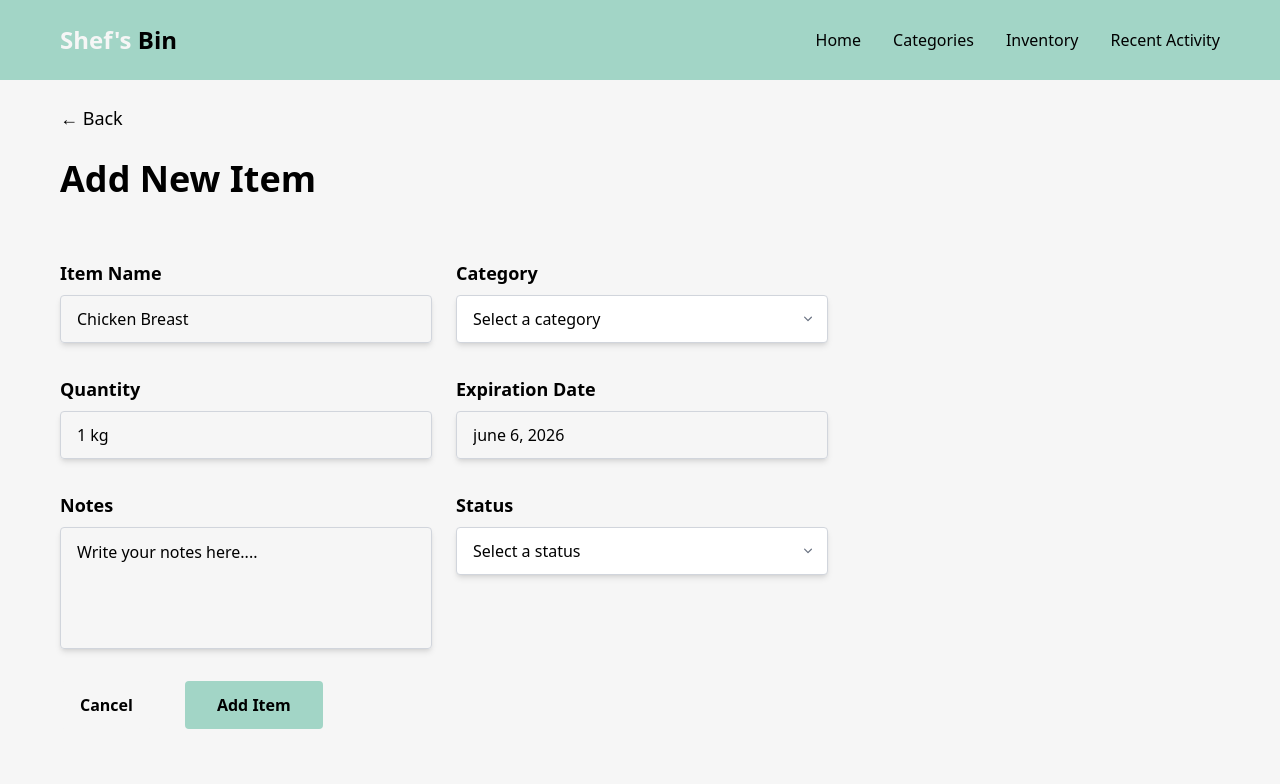
After one commit to gjyannDev/shef-bin, a Node server app: page /items/add in a window 1280 px wide. The commit adds this page. Shown: the top 784 px of the page. Run offline with Node 20, Linux system fonts and the light colour scheme.

Commit message:
chore: created item form to add new items

```diff
--- a/src/index.ts
+++ b/src/index.ts
@@ -4,6 +4,7 @@ import path, { dirname } from "path";
 import { fileURLToPath } from "url";
 
 import category_router from "./routers/category/category.router.js";
+import items_router from "./routers/items/items.router.js";
 
 dotenv.config();
 
@@ -27,6 +28,7 @@ app.get("/", (req, res) => {
 });
 
 app.use("/", category_router)
+app.use("/", items_router)
 
 app.listen(PORT, () => {
   console.log(`Serving running on http://localhost:${PORT}`);
--- a/src/routers/category/category.router.ts
+++ b/src/routers/category/category.router.ts
@@ -3,6 +3,6 @@ import { getCategoryAddForm } from "../../controllers/category/category.controll
 
 const category_router = Router();
 
-category_router.get("/categories", getCategoryAddForm);
+category_router.get("/categories/add", getCategoryAddForm);
 
 export default category_router;
--- a/src/styles/output.css
+++ b/src/styles/output.css
@@ -12,11 +12,15 @@
       "Segoe UI Emoji", "Segoe UI Symbol", "Noto Color Emoji";
     --font-mono: ui-monospace, SFMono-Regular, Menlo, Monaco, Consolas, "Liberation Mono",
       "Courier New", monospace;
+    --color-red-500: oklch(63.7% 0.237 25.331);
     --color-gray-300: oklch(87.2% 0.01 258.338);
+    --color-gray-500: oklch(55.1% 0.027 264.364);
     --color-gray-700: oklch(37.3% 0.034 259.733);
+    --color-white: #fff;
     --spacing: 0.25rem;
     --container-sm: 24rem;
     --container-lg: 32rem;
+    --container-3xl: 48rem;
     --text-lg: 1.125rem;
     --text-lg--line-height: calc(1.75 / 1.125);
     --text-2xl: 1.5rem;
@@ -179,8 +183,20 @@
   }
 }
 @layer utilities {
+  .pointer-events-none {
+    pointer-events: none;
+  }
+  .absolute {
+    position: absolute;
+  }
   .relative {
     position: relative;
+  }
+  .inset-y-0 {
+    inset-block: calc(var(--spacing) * 0);
+  }
+  .right-3 {
+    right: calc(var(--spacing) * 3);
   }
   .container {
     width: 100%;
@@ -227,11 +243,17 @@
   .table {
     display: table;
   }
+  .h-4 {
+    height: calc(var(--spacing) * 4);
+  }
   .h-12 {
     height: calc(var(--spacing) * 12);
   }
   .h-16 {
     height: calc(var(--spacing) * 16);
+  }
+  .w-4 {
+    width: calc(var(--spacing) * 4);
   }
   .w-16 {
     width: calc(var(--spacing) * 16);
@@ -242,8 +264,20 @@
   .w-full {
     width: 100%;
   }
+  .max-w-3xl {
+    max-width: var(--container-3xl);
+  }
   .max-w-lg {
     max-width: var(--container-lg);
+  }
+  .flex-1 {
+    flex: 1;
+  }
+  .flex-2 {
+    flex: 2;
+  }
+  .flex-3 {
+    flex: 3;
   }
   .border-collapse {
     border-collapse: collapse;
@@ -260,11 +294,20 @@
   .resize-none {
     resize: none;
   }
+  .appearance-none {
+    appearance: none;
+  }
   .flex-col {
     flex-direction: column;
   }
   .items-center {
     align-items: center;
+  }
+  .items-start {
+    align-items: flex-start;
+  }
+  .justify-around {
+    justify-content: space-around;
   }
   .justify-between {
     justify-content: space-between;
@@ -306,11 +349,17 @@
   .border-gray-300 {
     border-color: var(--color-gray-300);
   }
+  .border-red-500 {
+    border-color: var(--color-red-500);
+  }
   .bg-\[var\(--base-white\)\] {
     background-color: var(--base-white);
   }
   .bg-\[var\(--primary-clr\)\] {
     background-color: var(--primary-clr);
+  }
+  .bg-white {
+    background-color: var(--color-white);
   }
   .px-4 {
     padding-inline: calc(var(--spacing) * 4);
@@ -318,8 +367,17 @@
   .px-5 {
     padding-inline: calc(var(--spacing) * 5);
   }
+  .px-7 {
+    padding-inline: calc(var(--spacing) * 7);
+  }
+  .px-8 {
+    padding-inline: calc(var(--spacing) * 8);
+  }
   .px-15 {
     padding-inline: calc(var(--spacing) * 15);
+  }
+  .py-2 {
+    padding-block: calc(var(--spacing) * 2);
   }
   .py-3 {
     padding-block: calc(var(--spacing) * 3);
@@ -332,6 +390,9 @@
   }
   .py-16 {
     padding-block: calc(var(--spacing) * 16);
+  }
+  .pr-10 {
+    padding-right: calc(var(--spacing) * 10);
   }
   .text-2xl {
     font-size: var(--text-2xl);
@@ -370,6 +431,9 @@
   }
   .text-\[var\(--base-white\)\] {
     color: var(--base-white);
+  }
+  .text-gray-500 {
+    color: var(--color-gray-500);
   }
   .underline {
     text-decoration-line: underline;
@@ -412,6 +476,11 @@
   .lg\:max-w-sm {
     @media (width >= 64rem) {
       max-width: var(--container-sm);
+    }
+  }
+  .lg\:flex-row {
+    @media (width >= 64rem) {
+      flex-direction: row;
     }
   }
   .lg\:gap-6 {
--- /dev/null
+++ b/src/views/forms/addItems.ejs
@@ -0,0 +1,161 @@
+<!DOCTYPE html>
+<html lang="en">
+  <head>
+    <meta charset="UTF-8" />
+    <meta name="viewport" content="width=device-width, initial-scale=1.0" />
+    <title>Add Items</title>
+    <link rel="stylesheet" href="/output.css" />
+  </head>
+  <body class="bg-[var(--base-white)] text-[var(--base-black)]">
+    <%- include('../partials/header') %>
+
+    <main class="container flex flex-col mx-auto px-15 mt-6">
+      <div class="flex flex-col gap-6">
+        <a href="/" class="w-fit text-lg hover:underline">← Back</a>
+        <h1 class="font-extrabold text-4xl max-w-lg leading-[1.3]">
+          Add New Item
+        </h1>
+      </div>
+      <form method="POST" action="/new" class="flex flex-col gap-8 py-14">
+        <div class="w-full max-w-3xl flex flex-col lg:flex-row gap-6">
+          <div class="flex flex-col gap-2 flex-1">
+            <label for="itemName" class="font-bold text-lg">Item Name</label>
+            <input
+              id="itemName"
+              type="text"
+              name="name"
+              placeholder="Chicken Breast"
+              class="h-12 rounded-sm shadow-md px-4 border border-gray-300 placeholder:text-[var(--base-black)] focus:ring-2"
+              required
+            />
+          </div>
+
+          <div class="flex flex-col gap-2 flex-1">
+            <label for="category" class="font-bold text-lg">Category</label>
+            <div class="relative">
+              <select
+                id="category"
+                name="category"
+                class="h-12 w-full appearance-none rounded-sm shadow-md border border-gray-300 px-4 pr-10 focus:ring-2 bg-white text-[var(--base-black)]"
+                required
+              >
+                <option value="" disabled selected>Select a category</option>
+                <option value="meat">Meat</option>
+                <option value="vegetable">Vegetable</option>
+                <option value="dairy">Dairy</option>
+                <option value="beverage">Beverage</option>
+                <option value="snack">Snack</option>
+              </select>
+
+              <!-- Chevron icon -->
+              <div
+                class="pointer-events-none absolute inset-y-0 right-3 flex items-center"
+              >
+                <svg
+                  class="w-4 h-4 text-gray-500"
+                  xmlns="http://www.w3.org/2000/svg"
+                  viewBox="0 0 20 20"
+                  fill="currentColor"
+                >
+                  <path
+                    fill-rule="evenodd"
+                    d="M5.23 7.21a.75.75 0 011.06.02L10 10.94l3.71-3.71a.75.75 0 111.06 1.06l-4.24 4.25a.75.75 0 01-1.06 0L5.21 8.27a.75.75 0 01.02-1.06z"
+                    clip-rule="evenodd"
+                  />
+                </svg>
+              </div>
+            </div>
+          </div>
+        </div>
+        <div class="w-full max-w-3xl flex flex-col lg:flex-row gap-6">
+          <div class="flex flex-col gap-2 flex-1">
+            <label for="quantity" class="font-bold text-lg">Quantity</label>
+            <input
+              id="quantity"
+              type="text"
+              name="quantity"
+              placeholder="1 kg"
+              class="h-12 rounded-sm shadow-md px-4 border border-gray-300 placeholder:text-[var(--base-black)] focus:ring-2"
+              required
+            />
+          </div>
+          <div class="flex flex-col gap-2 flex-1">
+            <label for="expirationDate" class="font-bold text-lg"
+              >Expiration Date</label
+            >
+            <input
+              id="expirationDate"
+              type="text"
+              name="expirationDate"
+              placeholder="june 6, 2026"
+              class="h-12 rounded-sm shadow-md px-4 border border-gray-300 placeholder:text-[var(--base-black)] focus:ring-2"
+              required
+            />
+          </div>
+        </div>
+        <div class="w-full max-w-3xl flex flex-col lg:flex-row gap-6">
+          <div class="flex flex-col gap-2 flex-1">
+            <label for="notes" class="font-bold text-lg">Notes</label>
+            <textarea
+              id="notes"
+              placeholder="Write your notes here...."
+              rows="4"
+              name="notes"
+              class="w-full max-w-lg rounded-sm shadow-md placeholder:text-[var(--base-black)] focus:ring-2 border border-gray-300 lg:max-w-sm px-4 py-3 resize-none"
+              required
+            ></textarea>
+          </div>
+          <div class="flex flex-col gap-2 flex-1">
+            <label for="status" class="font-bold text-lg">Status</label>
+            <div class="relative">
+              <select
+                id="status"
+                name="status"
+                class="h-12 w-full appearance-none rounded-sm shadow-md border border-gray-300 px-4 pr-10 focus:ring-2 bg-white text-[var(--base-black)]"
+                required
+              >
+                <option value="" disabled selected>Select a status</option>
+                <option value="meat">Meat</option>
+                <option value="vegetable">Vegetable</option>
+                <option value="dairy">Dairy</option>
+                <option value="beverage">Beverage</option>
+                <option value="snack">Snack</option>
+              </select>
+
+              <!-- Chevron icon -->
+              <div
+                class="pointer-events-none absolute inset-y-0 right-3 flex items-center"
+              >
+                <svg
+                  class="w-4 h-4 text-gray-500"
+                  xmlns="http://www.w3.org/2000/svg"
+                  viewBox="0 0 20 20"
+                  fill="currentColor"
+                >
+                  <path
+                    fill-rule="evenodd"
+                    d="M5.23 7.21a.75.75 0 011.06.02L10 10.94l3.71-3.71a.75.75 0 111.06 1.06l-4.24 4.25a.75.75 0 01-1.06 0L5.21 8.27a.75.75 0 01.02-1.06z"
+                    clip-rule="evenodd"
+                  />
+                </svg>
+              </div>
+            </div>
+          </div>
+        </div>
+
+        <div class="flex gap-8">
+          <button
+            class="w-fit font-semibold bg-[var(--base-white)] px-5 py-3 rounded-sm cursor-pointer"
+          >
+            <a href="/">Cancel</a>
+          </button>
+          <button
+            class="w-fit font-semibold bg-[var(--primary-clr)] px-8 py-2 rounded-sm cursor-pointer"
+          >
+            Add Item
+          </button>
+        </div>
+      </form>
+    </main>
+  </body>
+</html>
--- a/src/views/index.ejs
+++ b/src/views/index.ejs
@@ -23,14 +23,14 @@
             <button
               class="bg-[var(--primary-clr)] w-16 h-16 rounded-full shadow-sm flex items-center justify-center"
             >
-              <a href="/categories">➕</a>
+              <a href="/categories/add">➕</a>
             </button>
           </div>
           <div>
             <button
               class="bg-[var(--primary-clr)] w-16 h-16 rounded-full shadow-sm flex items-center justify-center"
             >
-              <a href="">🧾</a>
+              <a href="/items/add">🧾</a>
             </button>
           </div>
         </div>
```
Also changed, not shown: src/controllers/items/items.controller.ts (added, +9 -0 lines), src/routers/items/items.router.ts (added, +8 -0 lines), src/views/forms/addCategory.ejs (+13 -5 lines), src/views/forms/add.ejs (deleted), src/views/forms/edit.ejs (deleted).
